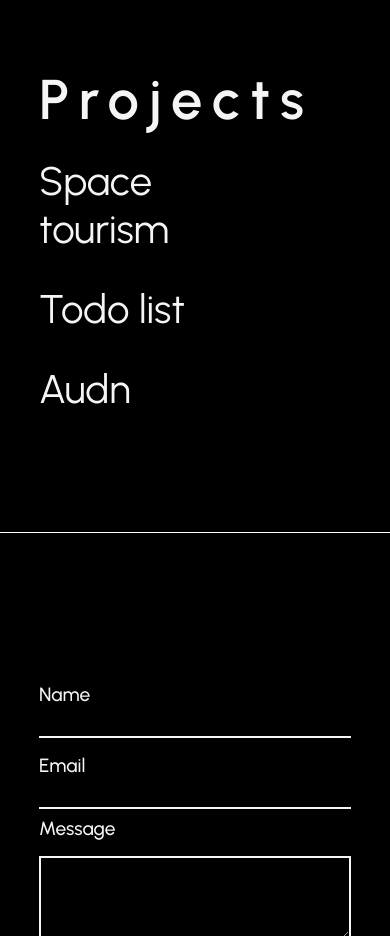
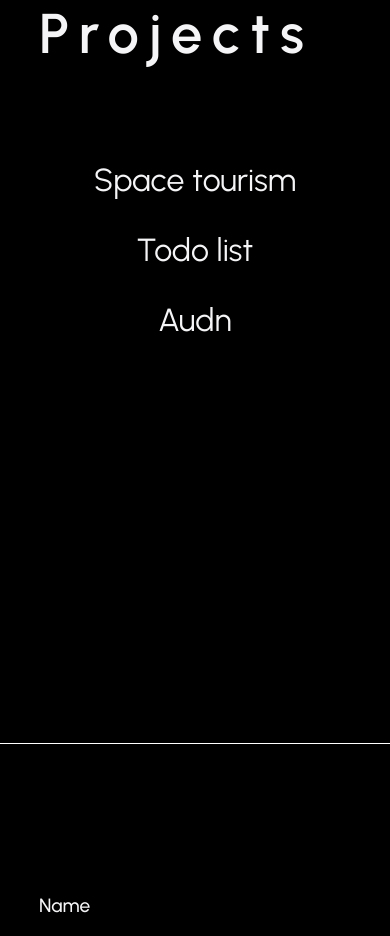
Before and after one commit to Valentina-Peralta/Portfolio, a React (Vite) app: page / in a window 390 px wide. Shown: the part 1240-2176 px from the top of the page. Built offline with nearby package versions, Linux system fonts and the light colour scheme.

Commit message:
portfolio responsive

```diff
--- a/src/Stylesheets/Proyects.css
+++ b/src/Stylesheets/Proyects.css
@@ -53,6 +53,7 @@
 .blur {
     background-color: transparent;
     backdrop-filter: blur(5px);
+    z-index: 1000;
 }
 
 .proyect-img img {
@@ -93,8 +94,40 @@
 }
 
 @media only screen and (max-width:550px) {
+    .proyects {
+        height: 90vh;
+    }
+
     .proyects h2 {
+        top: 1rem;
         font-size: 3.5rem;
     }
 
+    .proyect-wrapper h3 {
+        font-size: 2rem;
+    }
+
+    .proyect-wrapper {
+        flex-direction: column;
+        justify-content: center;
+        align-items: center;
+        width: 100%;
+        height: 30%;
+        top: 20%;
+        left: 0;
+    }
+
+    .proyect-img {
+        width: 80%;
+        height: 30%;
+        position: absolute;
+        top: 60%;
+        right: 10%;
+        overflow: hidden;
+        display: flex;
+        justify-content: center;
+        border-radius: 20px;
+
+    }
+
 }
--- a/src/components/Proyects.jsx
+++ b/src/components/Proyects.jsx
@@ -7,7 +7,7 @@ function Proyects() {
 
     const [proyect, setProyect] = useState('')
     const [hover, setHover] = useState(false)
-    useEffect(() => console.log(proyect), [proyect])
+    useEffect(() => console.log(proyect, hover), [proyect, hover])
 
     return (
         <div
@@ -44,6 +44,7 @@ function Proyects() {
 
             </div>
             <div
+                onClick={() => setHover(true)}
                 onMouseOver={() => setHover(true)}
                 className="proyect-img">
                 {proyect === 'space' ? <img src={space} alt='space tourism' /> : proyect === 'todo' ? <img src={todo} alt='todo' /> : proyect === 'audn' ? <img src={audn} alt='audn' /> : null}
```
